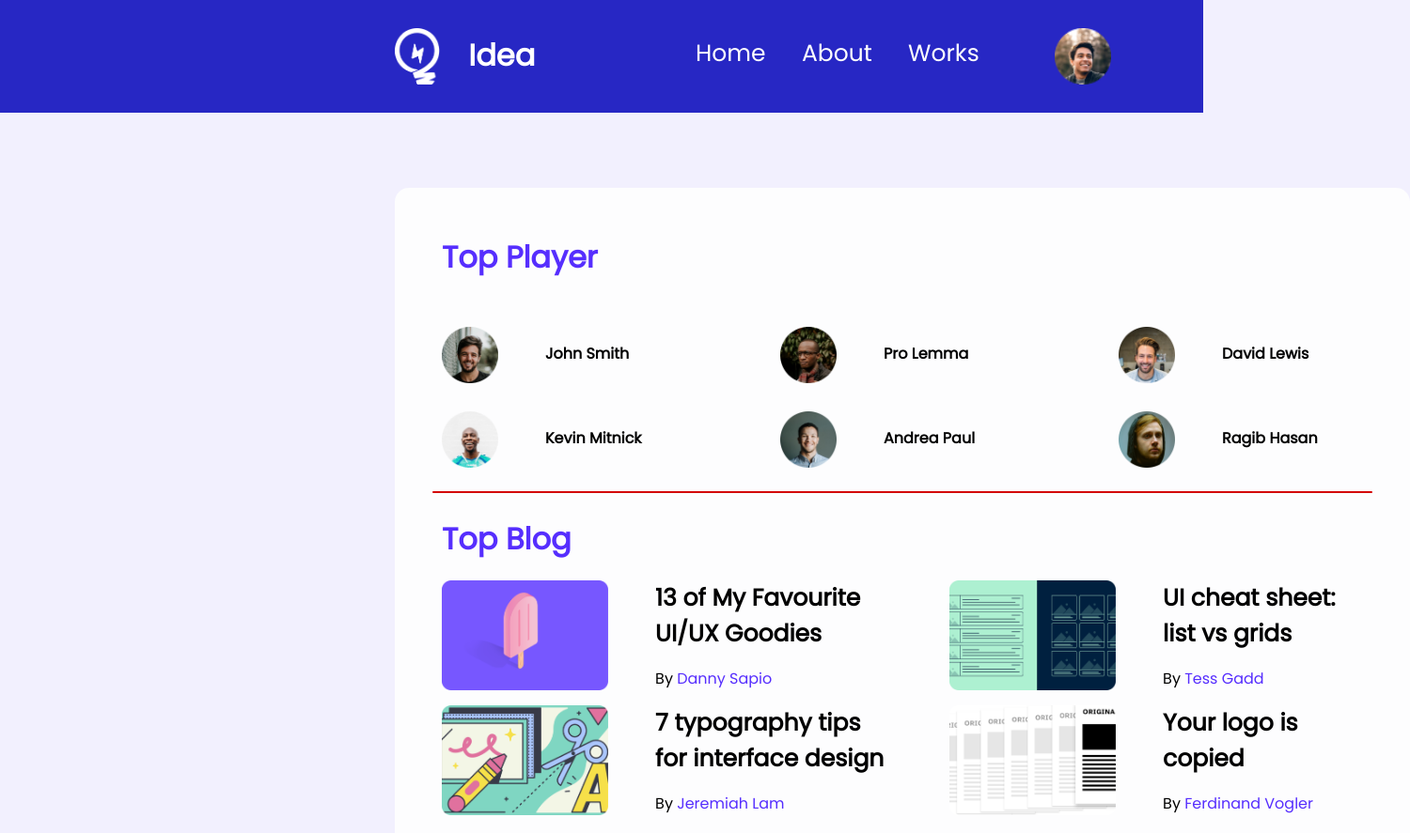
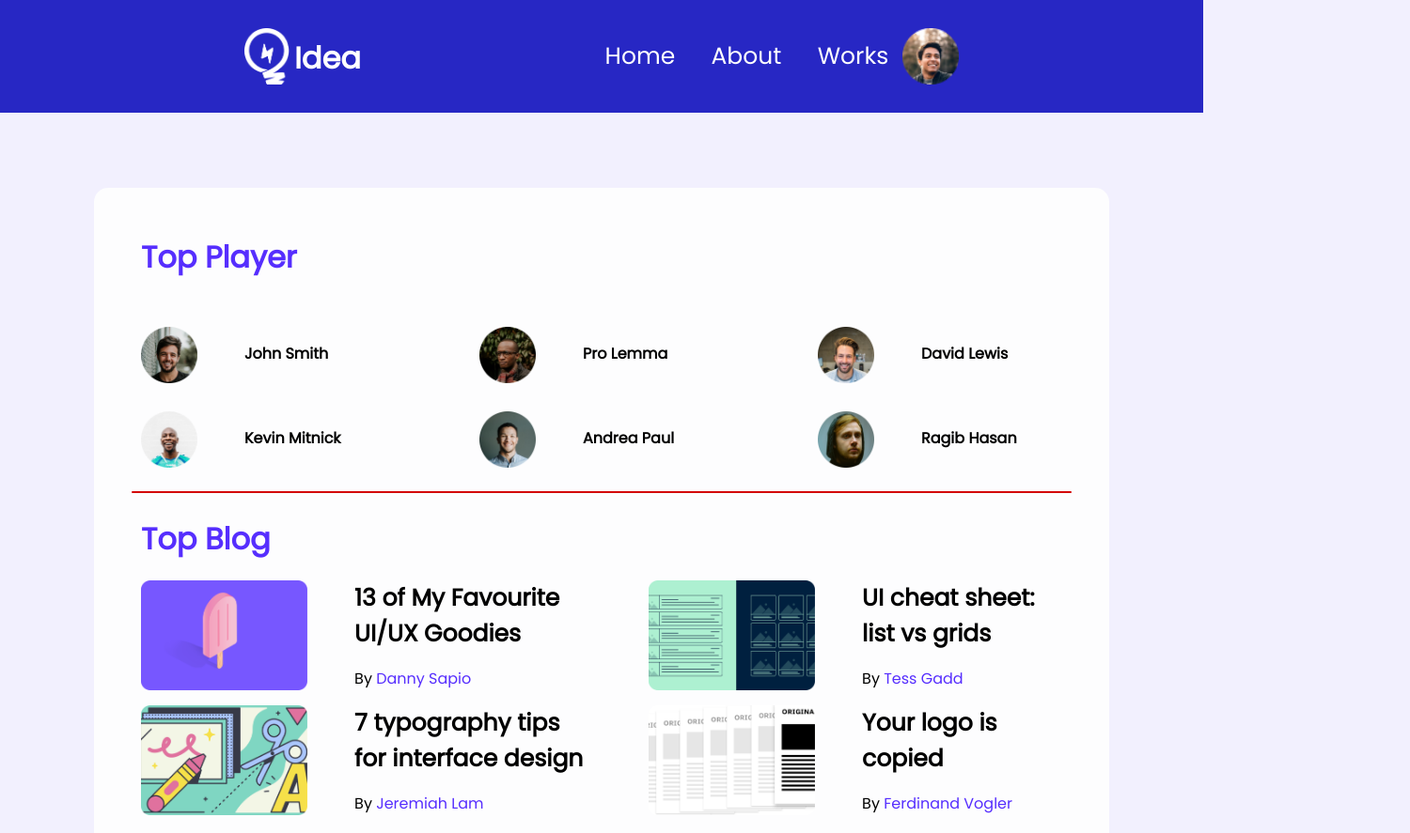
Before and after one commit to Nightstalkeer/Figma2, a plain HTML site: page index.html in a window 1280 px wide. Shown: the top 887 px of the page at 94% size, 1500 px wide, since content can reach past the window. Drawn offline with Linux system fonts and the light colour scheme.

Commit message:
started response

```diff
--- a/index.html
+++ b/index.html
@@ -9,24 +9,25 @@
 <body>
 
 
-	<section class="top">
+	<header class="top">
 
-		<div style="display: flex">
-			<img src="./images/icons/logo.png" alt="Idea Logo" height="60px" style="margin: 30px; margin-left: 420px">
+		<div style="display: flex; align-items: center">
+			<img src="./images/icons/logo.png" alt="Idea Logo" height="60px" style="margin-right: 5px">
 			<p style="text-align: justify; margin-top: 35px; font-family: Poppins; font-weight: bold; font-size: 32px; color: white">
 				Idea
 			</p>
 		</div>
 
-		<div style="display: flex">
-			<p style="font-size: 25px; font-family: Poppins; font-weight: normal; color: white; margin-top: 38px; margin-left: 100px">
+		<div style="display: flex; align-items: center">
+			<p style="font-size: 25px; font-family: Poppins; font-weight: normal; color: white;">
 				Home  &emsp;  About  &emsp;  Works
 			</p>
-			<img src="./images/icons/profile.png" alt="Profile Picture" style="height: 60px; margin-top: 30px; margin-left: 80px">
+			<img src="./images/icons/profile.png" alt="Profile Picture" style="height: 60px; margin-left: 15px">
 		</div>
 
-	</section>
+	</header>
 
+	<div class="section">
 
 		<section class="stwo">
 
@@ -254,5 +255,6 @@
 			</div>
 		</section>
 
+	</div>
 </body>
 </html>
--- a/style.css
+++ b/style.css
@@ -15,15 +15,16 @@ body {
     height: 120px;
     margin: 0px;
     border: 0;
-    display: grid;
-    grid-template-columns: 1fr 1fr;
+    display: flex;
+    align-items: center;
+    justify-content: space-evenly;
 }
 
 .stwo{
     background-color: #fdfdfe;
     height: 725px;
     width: 1080px;
-    margin: 80px 420px;
+    margin: 80px 0;
     border-radius: 15px;
 }
 
@@ -56,7 +57,8 @@ body {
     background-color: #fdfdfe;
     height: 475px;
     width: 1080px;
-    margin: 80px 420px;
+    margin-top: 80px;
+    margin-bottom: 40px;
     border-radius: 15px;
 }
 
@@ -76,3 +78,10 @@ body {
     margin: 0px;
     color: #f08f7b;
 }
+
+.section{
+    display: flex;
+    flex-direction: column;
+    align-items: center;
+    justify-content: center;
+}
```
Lines whose indentation alone changed are shown as unchanged.
